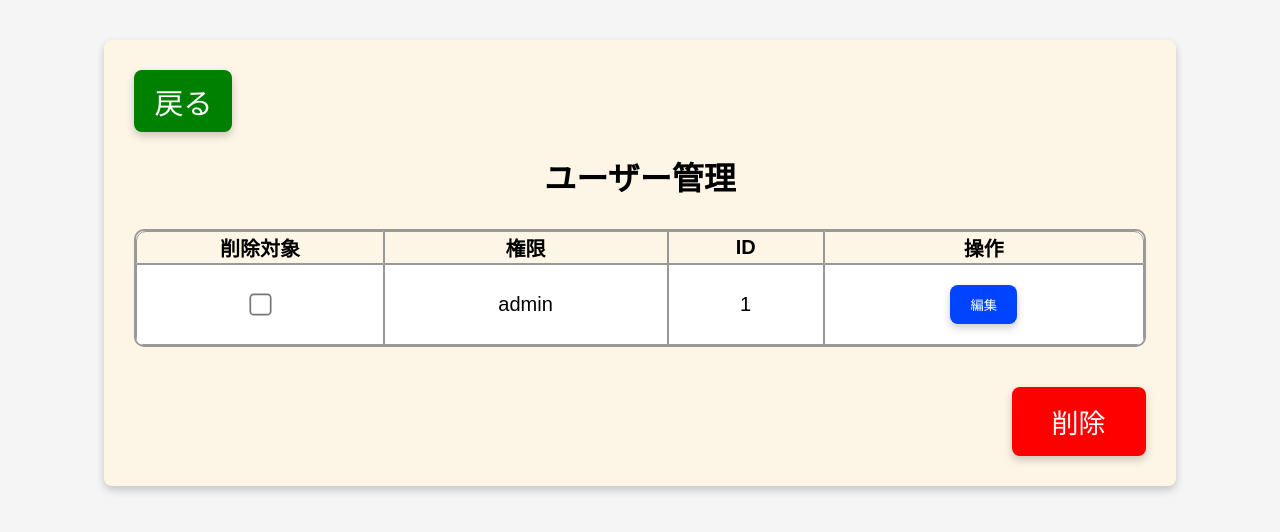
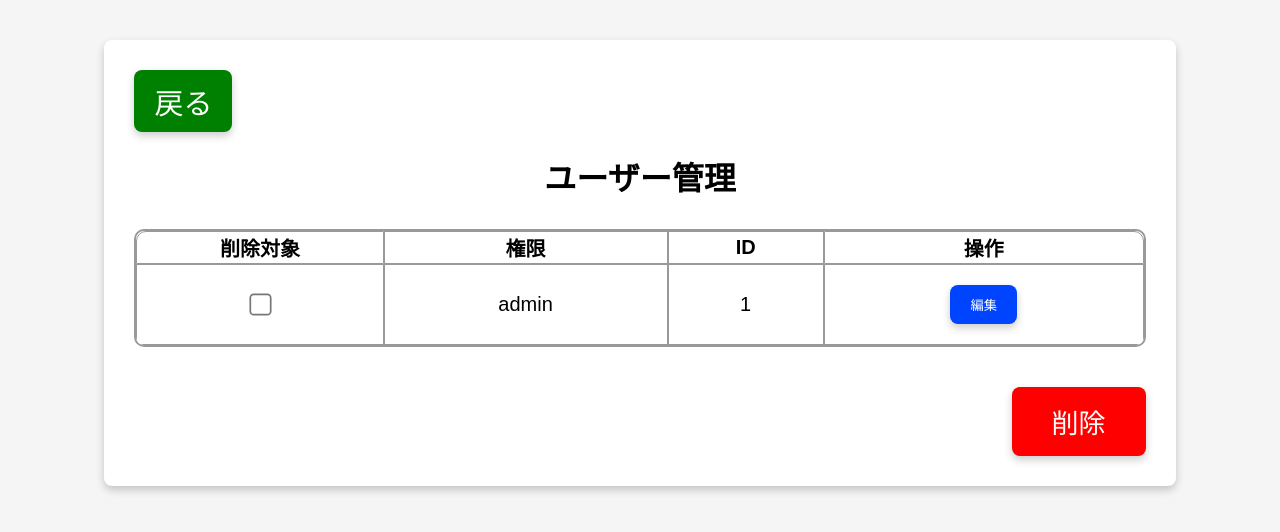
Before and after one commit to Hinata-241038/Supermarket, a PHP site: page /pages/user_management.php in a window 1280 px wide. Shown: the top 532 px of the page. Run offline with PHP 8.4, Linux system fonts and the light colour scheme; tables that the repository leaves empty or names only in its code hold one stand-in row (values such as "Sample post").

Commit message:
css変更　嘉藤

```diff
--- a/assets/css/edit_user.css
+++ b/assets/css/edit_user.css
@@ -7,7 +7,7 @@ body {
     width: 500px;
     margin: 120px auto;
     padding: 80px;
-    background-color: #fdf5e6;
+    background-color: #fff;
     border-radius: 8px;
     box-shadow: 0 4px 8px rgba(0, 0, 0, 0.2);  /* ← 影 */
     transition: 0.2s;
--- a/assets/css/user_management.css
+++ b/assets/css/user_management.css
@@ -6,7 +6,7 @@ body {
 .container {
     width: 80%;
     margin: 40px auto;
-    background-color: #fdf5e6;
+    background-color: #fff;
     padding: 30px;
     border-radius: 8px;
     box-shadow: 0 4px 8px rgba(0, 0, 0, 0.2);  /* ← 影 */
```
